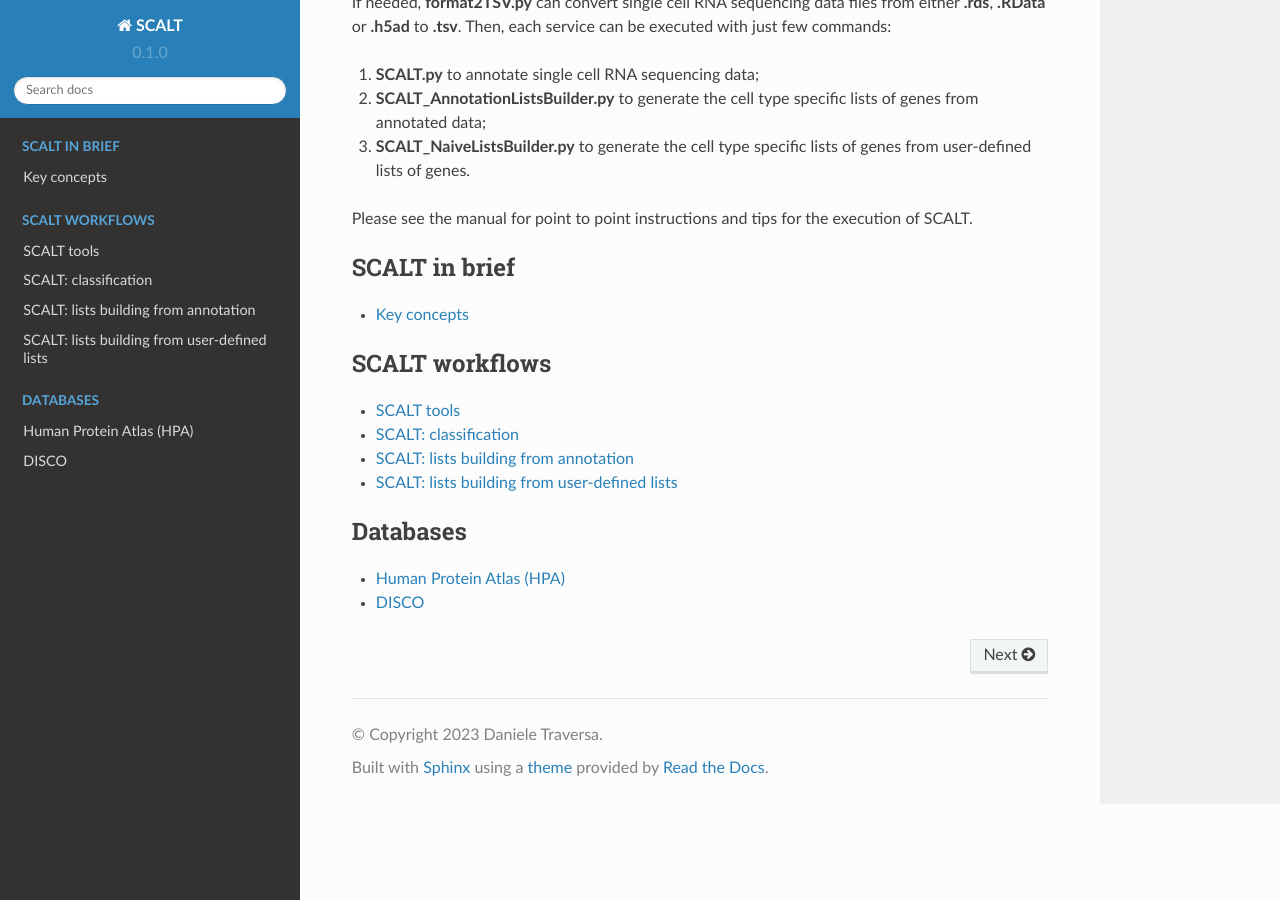
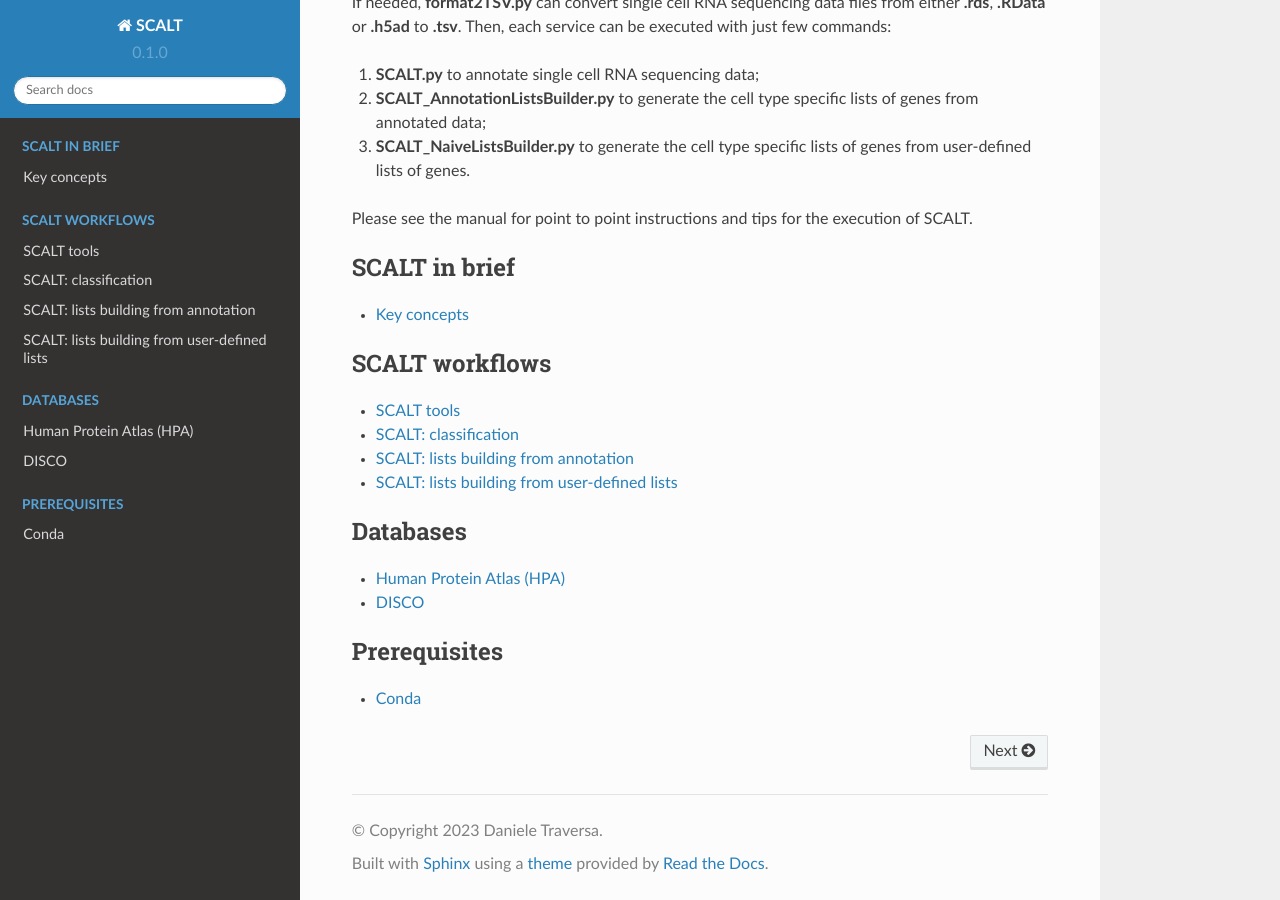
Before and after one commit to danitrave/CapitalCitiesGame, a Sphinx documentation site: the page built from docs/source/index.rst, in a window 1280 px wide and 900 px high, scrolled down 505 px. Built offline with Sphinx 7.4.7 and the Read the Docs theme 2.0.0, drawn with Linux system fonts in a browser that asks for light colours.

Commit message:
Update index.rst

```diff
--- a/docs/source/index.rst
+++ b/docs/source/index.rst
@@ -34,3 +34,9 @@ Please see the manual for point to point instructions and tips for the execution
    :caption: Databases
 
    databases.rst
+
+.. toctree::
+   :maxdepth: 2
+   :caption: Prerequisites
+
+   prerequisites.rst
```
